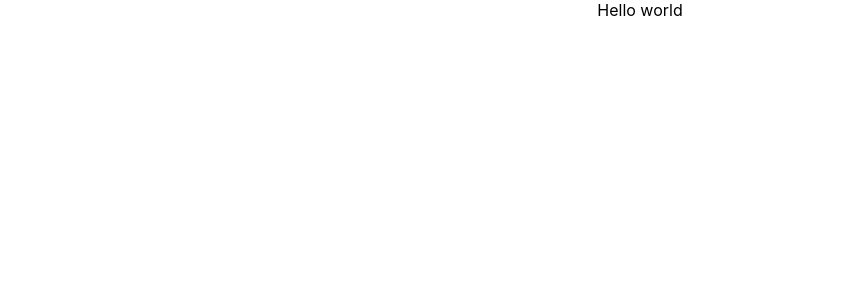
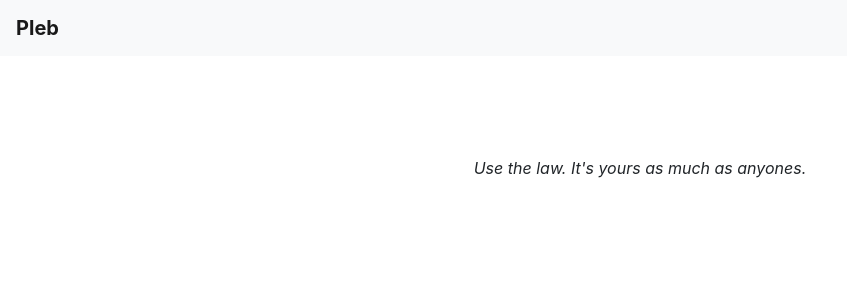
Before and after one commit to jwwnz/pleb, a React (Create React App) app: page / in a window 1280 px wide. Shown: the top 300 px of the page, without its empty margins (0-847 px from the left). Built offline with nearby package versions, Linux system fonts and the light colour scheme.

Commit message:
Add navbar and minimal quote.

```diff
--- a/src/App.tsx
+++ b/src/App.tsx
@@ -1,9 +1,16 @@
 import React from "react";
-import logo from "./logo.svg";
+import "bootstrap/dist/css/bootstrap.min.css";
+import PlebNavbar from "./components/Navbar";
+import HomePage from "./pages/HomePage";
 import "./App.css";
 
 function App() {
-	return <div className="App">Hello world</div>;
+	return (
+		<div className="App">
+			<PlebNavbar />
+			<HomePage />
+		</div>
+	);
 }
 
 export default App;
--- /dev/null
+++ b/src/components/Navbar.tsx
@@ -0,0 +1,19 @@
+import React from "react";
+import { Navbar, Nav } from "react-bootstrap";
+
+const plebNavbarBrandStyle = {
+	fontWeight: "bold",
+} as React.CSSProperties;
+
+const PlebNavbar = () => (
+	<Navbar bg="light" variant="light">
+		<Navbar.Brand href="#home" style={plebNavbarBrandStyle}>
+			Pleb
+		</Navbar.Brand>
+		<Nav className="mr-auto">
+			{/* <Nav.Link href="#features">Features</Nav.Link> */}
+		</Nav>
+	</Navbar>
+);
+
+export default PlebNavbar;
--- /dev/null
+++ b/src/pages/HomePage.tsx
@@ -0,0 +1,21 @@
+import React from "react";
+import { Col, Container, Row } from "react-bootstrap";
+
+function HomePage() {
+	const homePageStyle = {
+		padding: "100px",
+		fontStyle: "italic",
+	} as React.CSSProperties;
+
+	return (
+		<>
+			<Container style={homePageStyle}>
+				<Row>
+					<Col>Use the law. It's yours as much as anyones.</Col>
+				</Row>
+			</Container>
+		</>
+	);
+}
+
+export default HomePage;
```
